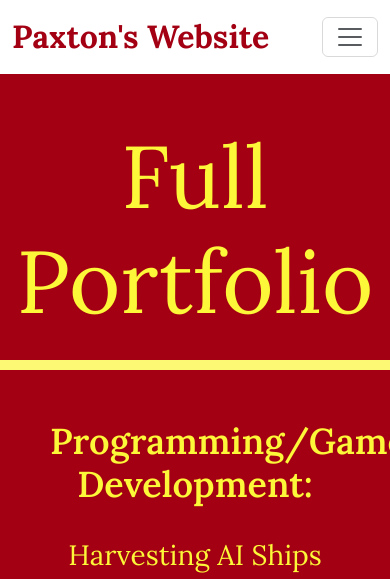
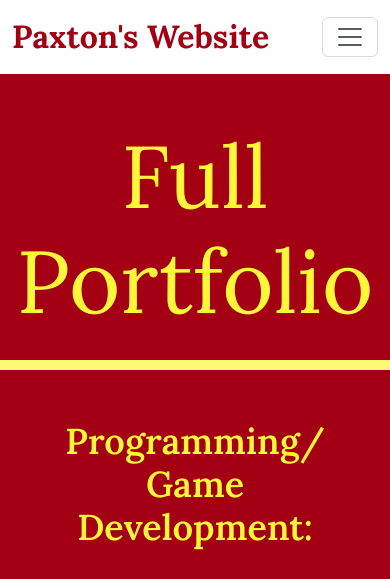
Before and after one commit to P-Fleeger/PersonalWebsite, a plain HTML site: page portfolio.html in a window 390 px wide. Shown: the top 579 px of the page. Drawn offline with nearby package versions, Linux system fonts and the light colour scheme.

Commit message:
fixed mobile portfolio view

```diff
--- a/portfolio.html
+++ b/portfolio.html
@@ -67,7 +67,7 @@
 
     <section id="codeSlide">
 
-        <h2 class="portfolioTitle">Programming/Game Development:</h2>
+        <h2 class="portfolioTitle">Programming/ <br>Game Development:</h2>
         <div id="carouselTest3" class="carousel slide">
             <div class="carousel-inner">
                 <div class="carousel-item active">
```
